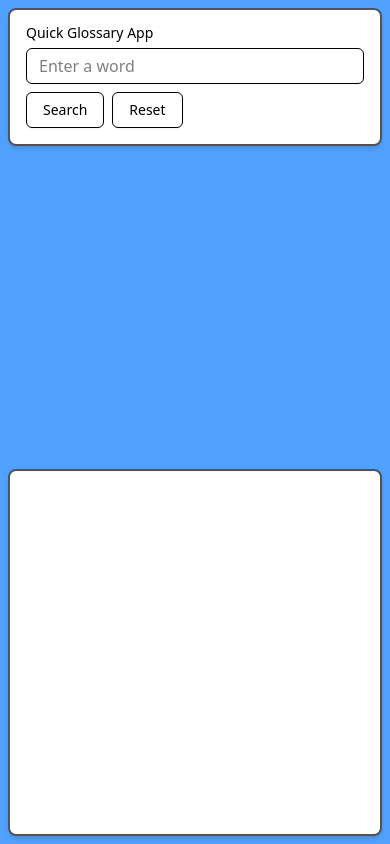
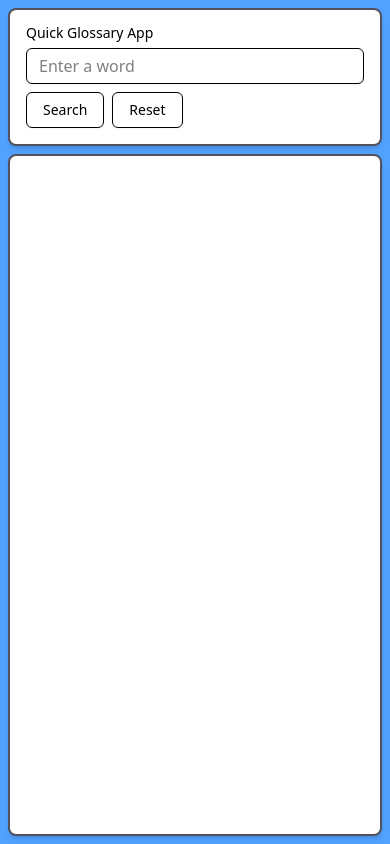
Before and after one commit to caioarodrigues/quick-glossary, a React (Vite) app: page / in a window 390 px wide. Built offline with nearby package versions, Linux system fonts and the light colour scheme.

Commit message:
refact: App.tsx

```diff
--- a/src/App.tsx
+++ b/src/App.tsx
@@ -1,18 +1,33 @@
+import { ReactNode } from "react";
 import { SearchInputForm } from "./presentation/components/SearchInputForm";
 import { SearchResult } from "./presentation/components/SearchResult";
 import { SearchProvider } from "./presentation/context/search/SearchProvider";
 
+interface LayoutProps {
+  left: ReactNode;
+  right: ReactNode;
+}
+
+const Layout = ({ left, right }: LayoutProps) => {
+  return (
+    <div className="bg-blue-400 flex flex-col md:grid grid-cols-12 gap-2 p-2 md:gap-4 md:p-4 h-screen">
+      <section className="col-span-12 md:h-full h-fit md:col-span-4 bg-white p-4 rounded-lg border-2 border-zinc-600 shadow-md">
+        {left}
+      </section>
+      <section className="col-span-12 md:col-span-8 md:h-full bg-white p-4 rounded-lg border-2 border-zinc-600 shadow-md h-full overflow-y-auto">
+        {right}
+      </section>
+    </div>
+  );
+};
+
 function App() {
   return (
     <SearchProvider>
-      <div className="bg-blue-400 grid grid-cols-12 gap-2 p-2 md:gap-4 md:p-4 h-screen">
-        <div className="col-span-12 md:h-full h-fit md:col-span-4 bg-white p-4 rounded-lg border-2 border-zinc-600 shadow-md">
-          <SearchInputForm />
-        </div>
-        <div className="col-span-12 md:col-span-8 md:h-full bg-white p-4 rounded-lg border-2 border-zinc-600 shadow-md h-full overflow-y-auto">
-          <SearchResult />
-        </div>
-      </div>
+      <Layout
+        left={<SearchInputForm />}
+        right={<SearchResult />}
+      />
     </SearchProvider>
   );
 }
--- a/src/presentation/components/SearchResult.tsx
+++ b/src/presentation/components/SearchResult.tsx
@@ -2,8 +2,6 @@ import { useSearch } from "../hooks/useSearch";
 
 export function SearchResult() {
   const { searchContextValue } = useSearch();
-  console.log("Search Result Page");
-  console.log(searchContextValue);
 
   return (
     <div className="rounded-lg p-2">
```
